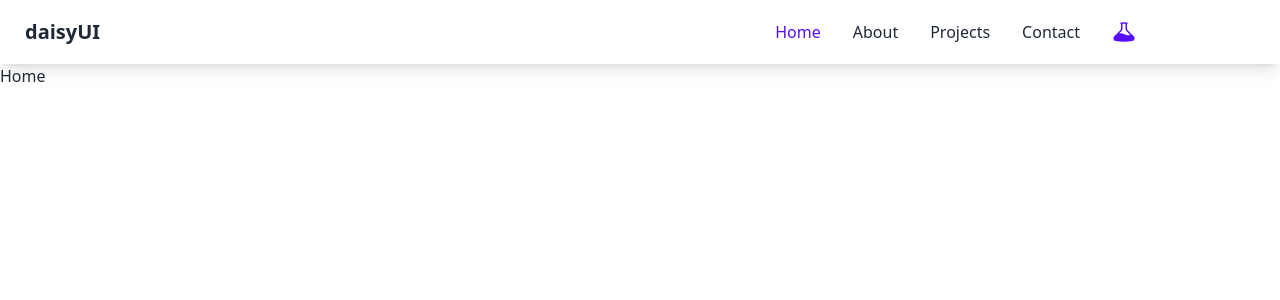
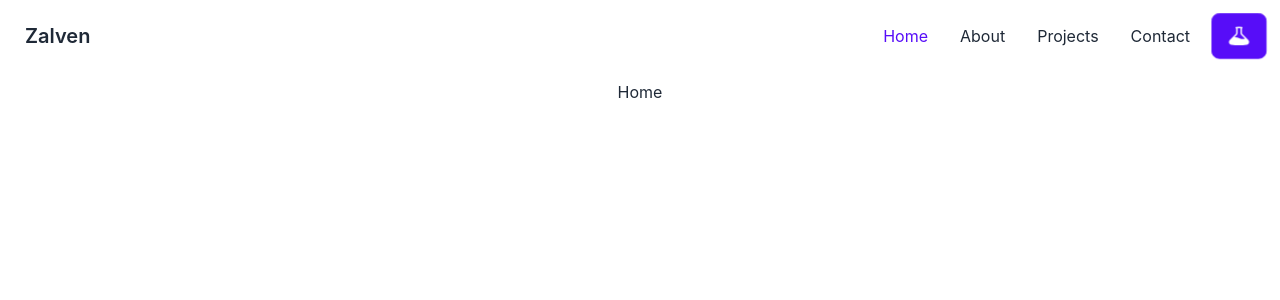
Before and after one commit to zalven-official/zalven-portfolio, a React (Vite) app: page /#/ in a window 1280 px wide. Shown: the top 300 px of the page. Built offline with nearby package versions, Linux system fonts and the light colour scheme.

Commit message:
Finishing navigationbar

```diff
--- a/postcss.config.cjs
+++ b/postcss.config.cjs
@@ -1,7 +1,5 @@
+/* eslint-disable global-require */
+/* eslint-disable import/no-extraneous-dependencies */
 module.exports = {
-  plugins: {
-    'postcss-import': {},
-    tailwindcss: {},
-    autoprefixer: {},
-  },
+  plugins: [require('tailwindcss'), require('autoprefixer')],
 };
--- a/src/App.tsx
+++ b/src/App.tsx
@@ -7,13 +7,10 @@ import About from './pages/About';
 import Project from './pages/Project';
 import Contact from './pages/Contact';
 import NavigationBar from './components/NavigationBar';
-import useChangeTheme from './helpers/useChangeTheme';
 
 export function App() {
-  const [theme, changeTheme] = useChangeTheme('theme', '');
   return (
-    <main data-theme={theme}>
-      <NavigationBar changeTheme={changeTheme} theme={theme} />
+    <NavigationBar>
       <Routes>
         <Route path="/" element={<Home />} />
         <Route path="/about" element={<About />} />
@@ -21,7 +18,7 @@ export function App() {
         <Route path="/contact" element={<Contact />} />
         <Route path="*" element={<NotFound />} />
       </Routes>
-    </main>
+    </NavigationBar>
   );
 }
 
--- a/src/components/NavigationBar.tsx
+++ b/src/components/NavigationBar.tsx
@@ -1,7 +1,10 @@
+/* eslint-disable jsx-a11y/label-has-associated-control */
+/* eslint-disable jsx-a11y/no-noninteractive-tabindex */
 import React from 'react';
 import { Link, useLocation } from 'react-router-dom';
-import { BeakerIcon } from '@heroicons/react/24/solid';
+import { BeakerIcon, Bars4Icon } from '@heroicons/react/24/solid';
 import daisyUIThemes from '../assets/daisyUIThemes.json';
+import useChangeTheme from '../helpers/useChangeTheme';
 
 const routers = [
   { link: '/', text: 'Home' },
@@ -11,28 +14,52 @@ const routers = [
 ];
 
 type NavigationProps = {
-  changeTheme: (value: string) => void;
-  theme: string;
+  children: JSX.Element | JSX.Element[] | string | string[];
 };
 
-function NavigationBar({ changeTheme, theme }: NavigationProps) {
+function NavigationBar({ children }: NavigationProps) {
   const { pathname } = useLocation();
+  const [theme, changeTheme] = useChangeTheme('theme', '');
 
   return (
-    <div className="navbar bg-base-100 shadow-lg">
+    <main data-theme={theme}>
+      <div className="drawer">
+        <input
+          id="navigation-drawer"
+          title="navigation-drawer"
+          type="checkbox"
+          className="drawer-toggle"
+        />
+        <div className="drawer-content">
+          <div className="relative flex items-top justify-center min-h-screen sm:pt-0">
+            <div className="fixed top-0 navbar ">
+              <div className="flex-1">
+                <nav className="navbar top-0 left-0 fixed ">
+                  <div className="navbar top-0 -z-10 left-0 bg-base-100 fixed  bg-opacity-30 backdrop-filter backdrop-blur-lg" />
                   <div className="flex-1">
                     <Link to="/">
-          <span className="btn btn-ghost normal-case text-xl">daisyUI</span>
+                      <span className="btn btn-ghost normal-case text-xl z-20 ">
+                        Zalven
+                      </span>
                     </Link>
                   </div>
-      <div className="flex-none">
+                  <div className="visible sm:invisible">
+                    <div className="dropdown dropdown-end">
+                      <label htmlFor="navigation-drawer">
+                        <Bars4Icon className="w-8" />
+                      </label>
+                    </div>
+                  </div>
+                  <div className="hidden sm:flex">
                     <ul className="menu menu-horizontal p-0">
                       {routers.map((value) => {
                         return (
-              <li key={value.link} id={value.text}>
+                          <li key={value.link} className="active:bg-none">
                             <Link to={value.link} id={value.link}>
                               <span
-                    className={pathname === value.link ? 'text-primary' : ''}
+                                className={
+                                  pathname === value.link ? 'text-primary' : ''
+                                }
                               >
                                 {value.text}
                               </span>
@@ -40,35 +67,111 @@ function NavigationBar({ changeTheme, theme }: NavigationProps) {
                           </li>
                         );
                       })}
-          <li className="w-44">
-            <span>
-              <BeakerIcon className="w-6 text-primary" />
-            </span>
-            <ul className="bg-base-100 btn-group p-5">
+                    </ul>
+                    <div className="dropdown dropdown-end">
+                      <button
+                        type="button"
+                        tabIndex={0}
+                        className="btn m-1 btn-primary"
+                        title="theme-selector"
+                      >
+                        <BeakerIcon className="w-6" />
+                      </button>
+                      <div
+                        title="theme-dropdown"
+                        tabIndex={0}
+                        className="dropdown-content menu p-2 shadow bg-base-100 rounded-box w-52 "
+                      >
+                        <div className="h-52 overflow-y-auto overflow-x-hidden">
                           {daisyUIThemes.themes.map((value, index) => {
                             return (
-                  <li
-                    id={value}
-                    key={value}
-                    className={value === theme ? 'btn-active' : ' btn'}
-                  >
                               <button
                                 type="button"
-                      onClick={() => changeTheme(value)}
+                                key={value}
                                 title={value}
                                 aria-label={value}
                                 data-title={index}
+                                onClick={() => changeTheme(value)}
+                                className={
+                                  value === theme
+                                    ? 'btn btn-active w-full shadow overflow-hidden'
+                                    : 'btn btn-ghost w-full shadow-none  overflow-hidden'
+                                }
                               >
                                 {value}
                               </button>
+                            );
+                          })}
+                        </div>
+                      </div>
+                    </div>
+                  </div>
+                </nav>
+              </div>
+            </div>
+            <link
+              href="https://fonts.googleapis.com/css?family=Montserrat:400,500,700,900&display=swap"
+              rel="stylesheet"
+            />
+            <div className="mx-auto max-w-4xl rounded-3xl p-20 text-center">
+              {children}
+            </div>
+          </div>
+        </div>
+        <div className="drawer-side">
+          <label htmlFor="navigation-drawer" className="drawer-overlay" />
+          <ul className="menu p-4 overflow-y-auto w-80 bg-base-100 text-base-content">
+            {routers.map((value) => {
+              return (
+                <li
+                  key={value.link}
+                  id={value.link}
+                  className={pathname === value.link ? 'text-primary' : ''}
+                >
+                  <Link to={value.link}>{value.text}</Link>
                 </li>
               );
             })}
-            </ul>
+            <li>
+              <label htmlFor="my-modal" className="modal-button">
+                <BeakerIcon className="w-5" /> Select Theme
+              </label>
             </li>
           </ul>
         </div>
       </div>
+      <input type="checkbox" id="my-modal" className="modal-toggle" />
+      <div className="modal">
+        <div className="modal-box">
+          <div className="h-52 overflow-y-auto overflow-x-hidden ">
+            {daisyUIThemes.themes.map((value, index) => {
+              return (
+                <button
+                  type="button"
+                  key={value}
+                  title={value}
+                  aria-label={value}
+                  data-title={index}
+                  onClick={() => changeTheme(value)}
+                  className={
+                    value === theme
+                      ? 'btn btn-active w-full shadow overflow-hidden'
+                      : 'btn btn-ghost w-full shadow-none  overflow-hidden'
+                  }
+                >
+                  {value}
+                </button>
+              );
+            })}
+          </div>
+          <div className="modal-action">
+            <label htmlFor="my-modal" className="btn btn-outline ">
+              Close
+            </label>
+          </div>
+        </div>
+      </div>
+    </main>
   );
 }
 
--- a/src/styles/index.scss
+++ b/src/styles/index.scss
@@ -1,3 +1,17 @@
 @import "tailwindcss/base";
 @import "tailwindcss/components";
 @import "tailwindcss/utilities";
+
+body {
+  margin: 0;
+  font-family: -apple-system, BlinkMacSystemFont, 'Segoe UI', 'Roboto', 'Oxygen',
+    'Ubuntu', 'Cantarell', 'Fira Sans', 'Droid Sans', 'Helvetica Neue',
+    sans-serif;
+  -webkit-font-smoothing: antialiased;
+  -moz-osx-font-smoothing: grayscale;
+}
+
+code {
+  font-family: source-code-pro, Menlo, Monaco, Consolas, 'Courier New',
+    monospace;
+}
--- a/tailwind.config.cjs
+++ b/tailwind.config.cjs
@@ -5,4 +5,15 @@ module.exports = {
     extend: {},
   },
   plugins: [require('daisyui')],
+  // daisyUI config (optional)
+  daisyui: {
+    styled: true,
+    themes: true,
+    base: true,
+    utils: true,
+    logs: true,
+    rtl: false,
+    prefix: '',
+    darkTheme: 'dark',
+  },
 };
```
Lines whose indentation alone changed are shown as unchanged.
